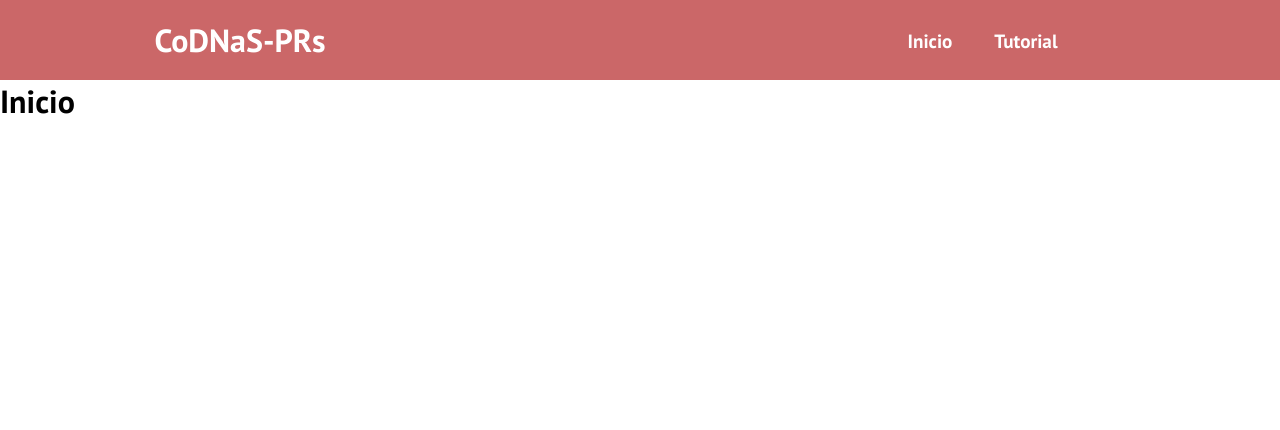
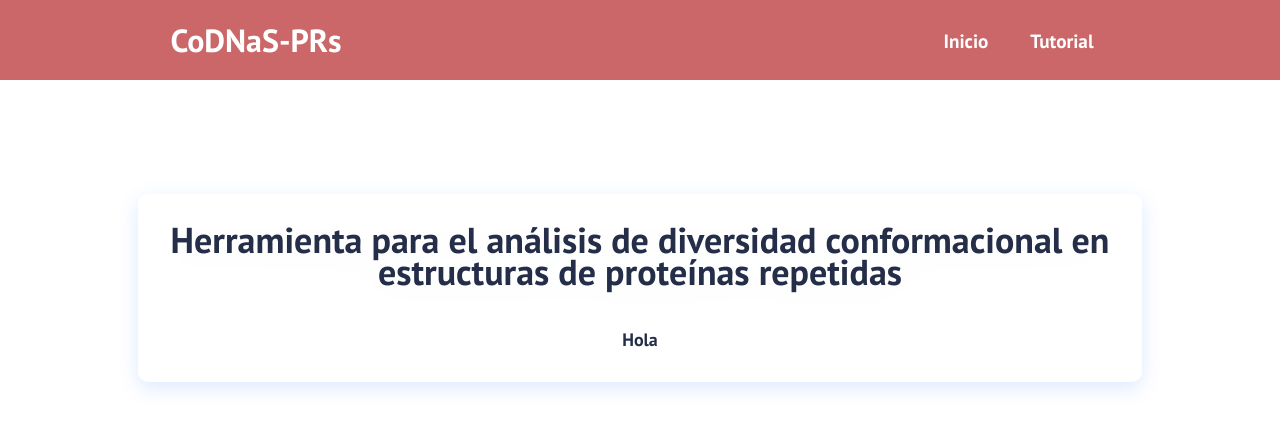
Before and after one commit to SfrRonaldo/codnas-prs-tesis, a React (Create React App) app in the folder codnas-prs-web/: page / in a window 1280 px wide. Shown: the top 430 px of the page. Built offline with nearby package versions, Linux system fonts and the light colour scheme.

Commit message:
404 page not found

```diff
--- a/codnas-prs-web/src/App.js
+++ b/codnas-prs-web/src/App.js
@@ -1,8 +1,16 @@
 import { Fragment } from "react";
-import { BrowserRouter as Router, Switch, Route } from "react-router-dom";
+import {
+  BrowserRouter as Router,
+  Switch,
+  Route,
+  Redirect,
+} from "react-router-dom";
+import Navbar from "./components/navbar";
 import Home from "./pages/home";
 import Tutorial from "./pages/tutorial";
-import Navbar from "./components/navbar";
+import Detail from "./pages/detail";
+import Estimate from "./pages/estimate";
+import NotFound from "./pages/not-found";
 import "./App.css";
 
 function App() {
@@ -13,6 +21,10 @@ function App() {
         <Switch>
           <Route exact path="/" component={Home} />
           <Route exact path="/tutorial" component={Tutorial} />
+          <Route exact path="/detail" component={Detail} />
+          <Route exact path="/estimate" component={Estimate} />
+          <Route exact path="/404" component={NotFound} />
+          <Redirect from="*" to="/404" />
         </Switch>
       </Router>
     </Fragment>
--- /dev/null
+++ b/codnas-prs-web/src/components/card/index.css
@@ -0,0 +1,131 @@
+.cards {
+  padding: 4rem;
+  background: #fff;
+}
+
+h1 {
+  text-align: center;
+}
+
+.cards__container {
+  display: flex;
+  flex-flow: column;
+  align-items: center;
+  max-width: 1120px;
+  width: 90%;
+  margin: 0 auto;
+}
+
+.cards__wrapper {
+  position: relative;
+  margin: 50px 0 45px;
+}
+
+.cards__items {
+  margin-bottom: 24px;
+}
+
+.cards__item {
+  display: flex;
+  flex: 1;
+  margin: 0 1rem;
+  border-radius: 10px;
+}
+
+.cards__item__paper {
+  padding: 30px;
+  display: flex;
+  flex-flow: column;
+  width: 100%;
+  box-shadow: 0 6px 20px rgba(56, 125, 255, 0.17);
+  -webkit-filter: drop-shadow(0 6px 20px rgba(56, 125, 255, 0.017));
+  filter: drop-shadow(0 6px 20px rgba(56, 125, 255, 0.017));
+  border-radius: 10px;
+  overflow: hidden;
+  text-decoration: none;
+}
+
+.cards__item__pic-wrap {
+  position: relative;
+  width: 100%;
+  padding-top: 67%;
+  overflow: hidden;
+}
+
+.fade-img {
+  animation-name: fade-img;
+  animation-duration: 2s;
+}
+
+.cards__item__pic-wrap::after {
+  content: attr(data-category);
+  position: absolute;
+  bottom: 0;
+  margin-left: 10px;
+  padding: 6px 8px;
+  max-width: calc((100%) - 60px);
+  font-size: 12px;
+  font-weight: 700;
+  color: #fff;
+  background-color: #1f98f4;
+  box-sizing: border-box;
+}
+
+.cards__item__img {
+  position: absolute;
+  top: 0;
+  right: 0;
+  bottom: 0;
+  left: 0;
+  display: block;
+  width: 100%;
+  max-width: 100%;
+  height: 100%;
+  max-height: 100%;
+  object-fit: cover;
+  transition: all 0.2s linear;
+}
+
+.cards__item__img:hover {
+  transform: scale(1.1);
+}
+
+.cards__item__title {
+  color: #252e48;
+  font-size: 36px;
+  line-height: 32px;
+  text-align: center;
+  margin-bottom: 5vh;
+}
+
+.cards__item__subtitle {
+  color: #252e48;
+  font-size: 32px;
+  line-height: 32px;
+  text-align: left;
+}
+
+.cards__item__body {
+  color: #252e48;
+  font-size: 18px;
+  line-height: 24px;
+  text-align: center;
+}
+
+@media only screen and (min-width: 1200px) {
+  .content__blog__container {
+    width: 84%;
+  }
+}
+
+@media only screen and (min-width: 1024px) {
+  .cards__items {
+    display: flex;
+  }
+}
+
+@media only screen and (max-width: 1024px) {
+  .cards__item {
+    margin-bottom: 2rem;
+  }
+}
--- /dev/null
+++ b/codnas-prs-web/src/components/card/index.js
@@ -0,0 +1,22 @@
+import React from "react";
+import Item from "../item";
+import "./index.css";
+
+const Card = () => {
+  return (
+    <div className="cards">
+      <div className="cards__container">
+        <div className="cards__wrapper">
+          <ul className="cards__items">
+            <Item
+              text="Herramienta para el análisis de diversidad conformacional en
+              estructuras de proteínas repetidas"
+            />
+          </ul>
+        </div>
+      </div>
+    </div>
+  );
+};
+
+export default Card;
--- /dev/null
+++ b/codnas-prs-web/src/components/item/index.js
@@ -0,0 +1,20 @@
+import React, { Fragment } from "react";
+
+const Item = (props) => {
+  return (
+    <Fragment>
+      <li className="cards__item">
+        <div className="cards__item__paper">
+          <div className="cards__item__title">
+            <span>{props.text}</span>
+          </div>
+          <div className="cards__item__body">
+            <span>Hola</span>
+          </div>
+        </div>
+      </li>
+    </Fragment>
+  );
+};
+
+export default Item;
--- a/codnas-prs-web/src/components/navbar/index.css
+++ b/codnas-prs-web/src/components/navbar/index.css
@@ -15,7 +15,7 @@
   justify-content: center;
   align-items: center;
   height: 80px;
-  max-width: 1700px;
+  max-width: 1500px;
 }
 
 .navbar-logo {
@@ -35,13 +35,12 @@
 
 .nav-menu {
   display: grid;
-  grid-template-columns: repeat(4, auto);
+  grid-template-columns: repeat(2, auto);
   grid-gap: 10px;
   list-style: none;
   text-align: center;
   width: 60vw;
   justify-content: end;
-  margin-right: 2rem;
 }
 
 .nav-item {
@@ -116,7 +115,7 @@
     position: absolute;
     top: 0;
     left: 0;
-    transform: translate(25%, 50%);
+    transform: translate(15%, 50%);
   }
 
   .menu-icon {
--- a/codnas-prs-web/src/index.css
+++ /dev/null
@@ -1,13 +0,0 @@
-body {
-  margin: 0;
-  font-family: -apple-system, BlinkMacSystemFont, 'Segoe UI', 'Roboto', 'Oxygen',
-    'Ubuntu', 'Cantarell', 'Fira Sans', 'Droid Sans', 'Helvetica Neue',
-    sans-serif;
-  -webkit-font-smoothing: antialiased;
-  -moz-osx-font-smoothing: grayscale;
-}
-
-code {
-  font-family: source-code-pro, Menlo, Monaco, Consolas, 'Courier New',
-    monospace;
-}
--- a/codnas-prs-web/src/pages/home/index.js
+++ b/codnas-prs-web/src/pages/home/index.js
@@ -1,9 +1,12 @@
 import React, { Fragment } from "react";
+import Card from "../../components/card";
 
 const Home = () => {
   return (
     <Fragment>
-      <h1>Inicio</h1>
+      <div className="home">
+        <Card />
+      </div>
     </Fragment>
   );
 };
--- /dev/null
+++ b/codnas-prs-web/src/pages/not-found/index.js
@@ -0,0 +1,11 @@
+import React, { Fragment } from "react";
+
+const NotFound = () => {
+  return (
+    <Fragment>
+      <h1>No se encuentra</h1>
+    </Fragment>
+  );
+};
+
+export default NotFound;
```
Also changed, not shown: codnas-prs-web/src/index.js (+5 -6 lines), codnas-prs-web/src/pages/not-found/index.css (added).
